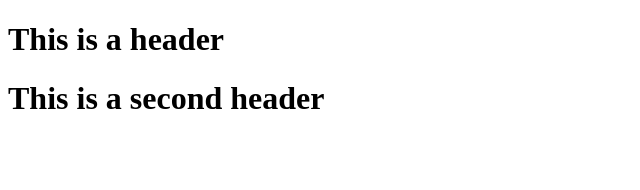
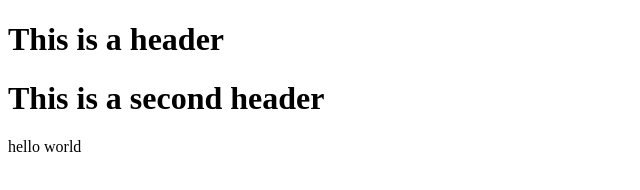
Before and after one commit to lewis-j/get-test, a website: page index.html in a window 1280 px wide. Shown: the full height of the page, 0-640 px from the left. Drawn offline with Linux system fonts and the light colour scheme.

```diff
--- a/index.html
+++ b/index.html
@@ -3,5 +3,6 @@
   <body>
     <h1>This is a header</h1>
     <h1>This is a second header</h1>
+    <p>hello world</p>
   </body>
 </html>
```
Also changed, not shown: package.json (added, +24 -0 lines), 2 other files.
